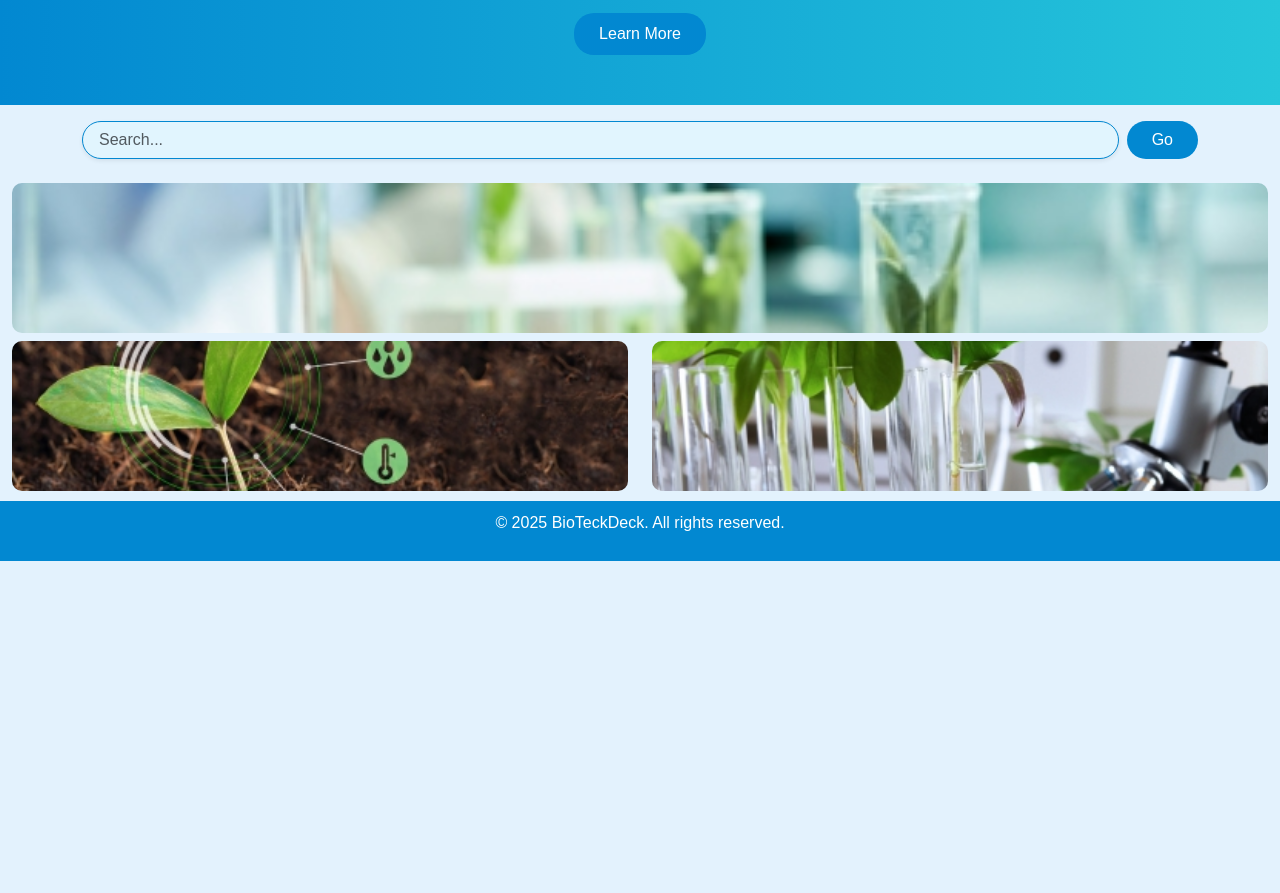
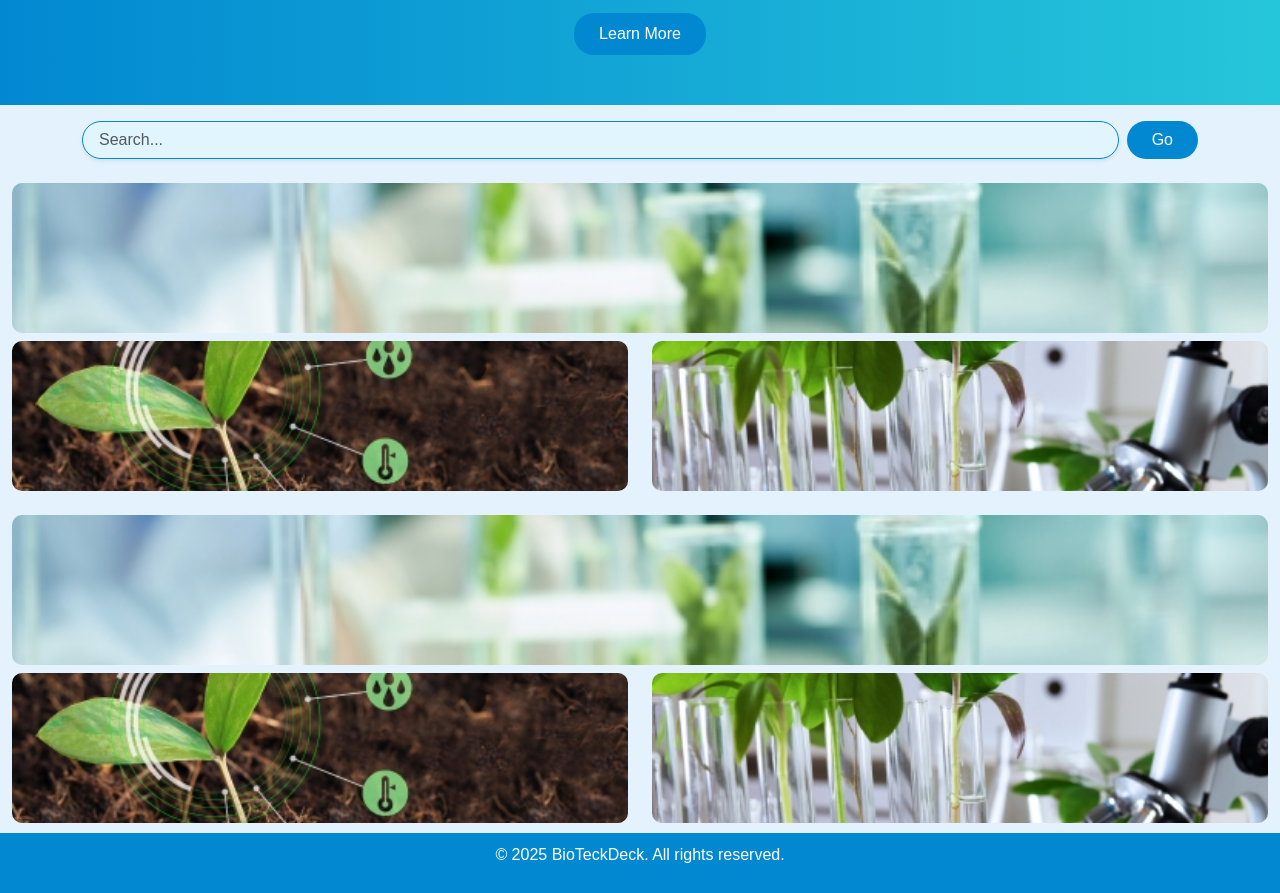
Before and after one commit to Muthamizh-s/BioTeckDeck, a plain HTML site: page index.html in a window 1280 px wide. Shown: the part 195-1088 px from the top of the page. Before the commit the page ends 800 px from the top, so only its background shows below. Drawn offline with nearby package versions, Linux system fonts and the light colour scheme.

Commit message:
Update index.html

```diff
--- a/index.html
+++ b/index.html
@@ -147,6 +147,23 @@
         </div>
     </div>
 
+    <!-- Image Grid -->
+    <div class="container-fluid mt-4 image-grid">
+        <div class="row">
+            <div class="col-12">
+                <img src="images/3.jpg">
+            </div>
+        </div>
+        <div class="row mt-2">
+            <div class="col-6">
+                <img src="images/2.jpg">
+            </div>
+            <div class="col-6">
+                <img src="images/1.jpg">
+            </div>
+        </div>
+    </div>
+
 
     <!-- Footer -->
     <footer class="text-center" style="margin-top: 10px;">
```
